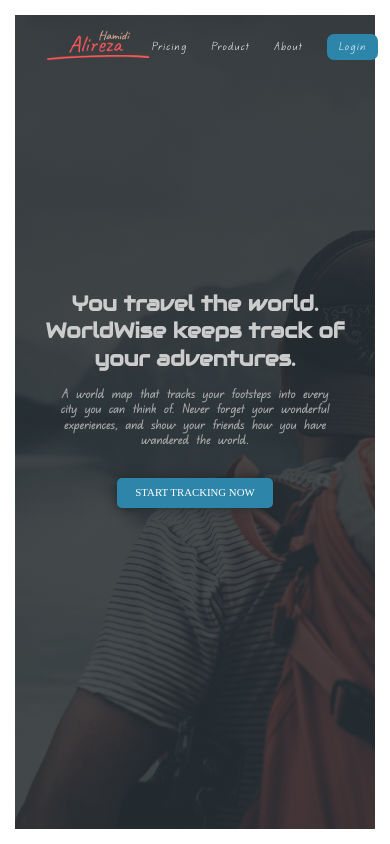
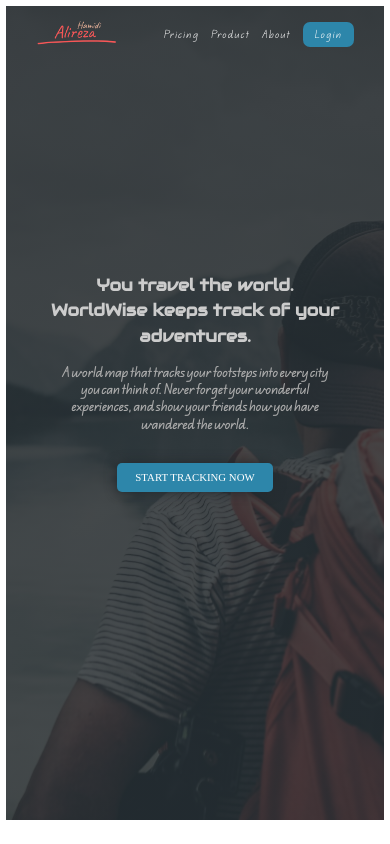
Before and after one commit to Alireza-Hamidi2001/world-map-project, a React (Vite) app: page / in a window 390 px wide. Built offline with nearby package versions, Linux system fonts and the light colour scheme; no server answers; the HTML template or start-up script is replaced by a standard one; a web font is replaced by a local one.

Commit message:
feature/ make the app responsive the other pages

```diff
--- a/src/components/Logo.module.scss
+++ b/src/components/Logo.module.scss
@@ -1,3 +1,9 @@
+@use './../../sass/abstracts/mixins' as *;
+
 .logo {
   height: 5.2rem;
+
+  @include respond(phone) {
+    height: 4rem;
+  }
 }
--- a/src/components/PageNav.module.scss
+++ b/src/components/PageNav.module.scss
@@ -1,16 +1,19 @@
+@use './../../sass/abstracts/mixins' as *;
+
 .nav {
     font-family: "Edu";
     font-size: 1.4rem;
     letter-spacing: 1px;
-    display: flex;
-    align-items: center;
-    justify-content: space-between;
+    @include flex-center(space-between, center);
 
     & ul {
         list-style: none;
-        display: flex;
-        align-items: center;
+        @include flex-center(null, center);
         gap: 4rem;
+
+        @include respond(phone) {
+            gap: 2rem;
+        }
 
         & li {
             list-style: none;
@@ -33,6 +36,10 @@
                 color: #fff;
                 padding: 0.8rem 2rem;
                 border-radius: 7px;
+
+                @include respond(phone) {
+                    padding: 0.8rem 2rem;
+                }
             }
 
             & a:global(.active) {
--- a/src/pages/About.jsx
+++ b/src/pages/About.jsx
@@ -7,10 +7,6 @@
         <div className={styles.product}>
             <PageNav />
             <section>
-                <img
-                    src={image}
-                    alt="about image"
-                />
                 <div>
                     <h2>About this project</h2>
                     <p>
@@ -20,6 +16,10 @@
                         Application) concepts have been utilized.
                     </p>
                 </div>
+                <img
+                    src={image}
+                    alt="about image"
+                />
             </section>
         </div>
     );
--- a/src/pages/AppLayout.module.scss
+++ b/src/pages/AppLayout.module.scss
@@ -7,7 +7,13 @@
   display: flex;
   position: relative;
 
+  @include respond(tab-port) {
+    padding: 2rem;
+  }
+
   @include respond(phone) {
     flex-direction: column;
+    padding: 1rem;
   }
+
 }
--- a/src/pages/Homepage.module.scss
+++ b/src/pages/Homepage.module.scss
@@ -1,3 +1,5 @@
+@use './../../sass/abstracts/mixins' as *;
+
 .homepage {
   height: calc(100vh - 5rem);
   margin: 2.5rem;
@@ -7,6 +9,14 @@
   background-size: cover;
   background-position: center;
   padding: 2.5rem 5rem;
+
+  @include respond(tab-port) {
+    margin: 2rem;
+  }
+
+  @include respond(phone) {
+    margin: 1rem;
+  }
 }
 
 .homepage section {
@@ -23,6 +33,11 @@
   font-size: 3.5rem;
   line-height: 1.3;
   font-family: "AudioWide";
+
+  @include respond(phone) {
+    font-size: 2.8rem;
+    line-height: 1.5;
+  }
 }
 
 .homepage h2 {
@@ -32,4 +47,9 @@
   color: var(--color-light--1);
   margin-bottom: 2.5rem;
   font-family: "Edu";
+
+  @include respond(phone) {
+    font-size: 1.8rem;
+    word-spacing: 0;
+  }
 }
--- a/src/pages/Product.module.scss
+++ b/src/pages/Product.module.scss
@@ -1,8 +1,18 @@
+@use '../../sass/abstracts/mixins' as *;
+
 .product {
   margin: 2.5rem;
   padding: 2.5rem 5rem;
   background-color: var(--color-dark--1);
   height: calc(100vh - 5rem);
+
+  @include respond(tab-port) {
+    margin: 2rem;
+  }
+
+  @include respond(phone) {
+    margin: 1rem;
+  }
 }
 
 .product section {
@@ -11,11 +21,21 @@
   display: grid;
   grid-template-columns: 1fr 1fr;
   gap: 7rem;
-  align-items: center;
+
+  @include respond(phone) {
+    gap: 12rem;
+    width: auto;
+    grid-template-columns: 1fr;
+  }
 }
 
 .product img {
   width: 100%;
+
+  @include respond(phone) {
+    width: 100%;
+    margin: 0 auto;
+  }
 }
 
 .product h2 {
```
